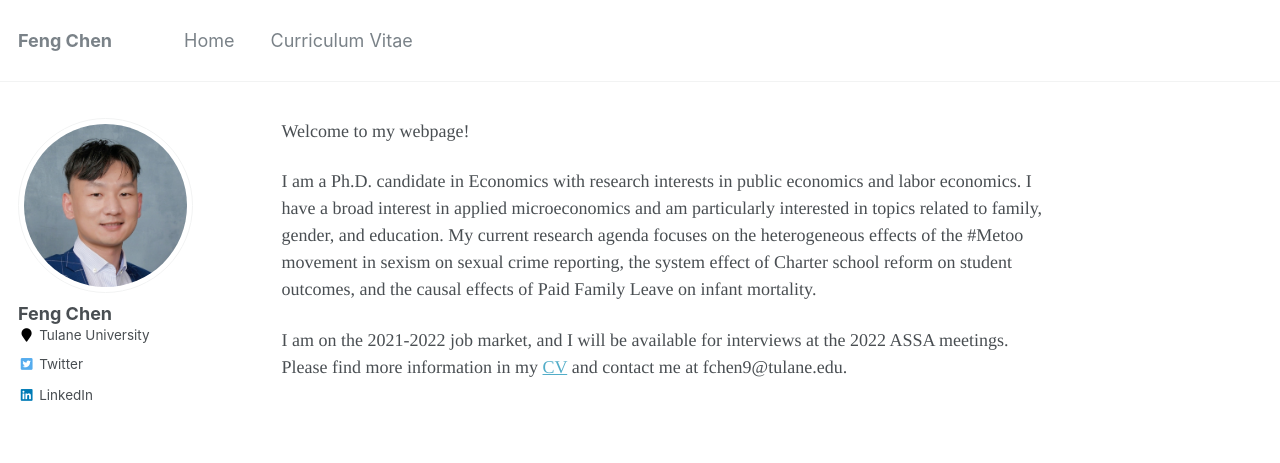
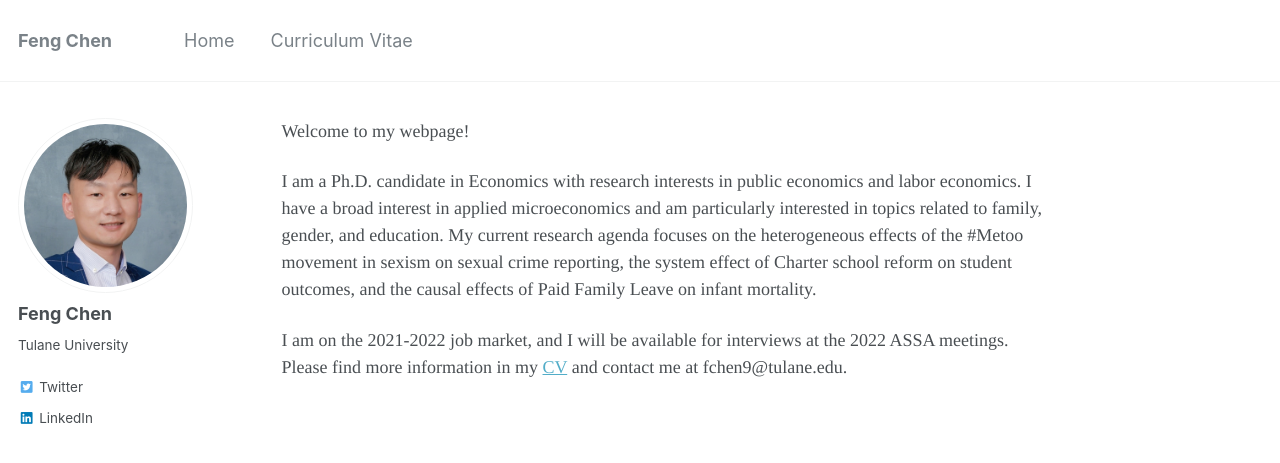
Before and after one commit to fengchen22/fengchen22.github.io, a Jekyll site: the page built from _pages/about.md, in a window 1280 px wide. Shown: the top 463 px of the page. Built offline with Jekyll 4.4.1, drawn with Linux system fonts in a browser that asks for light colours.

```diff
--- a/_config.yml
+++ b/_config.yml
@@ -82,8 +82,8 @@ analytics:
 author:
   name             : "Feng Chen"
   avatar           : "b4.jpg"
-  bio              :
-  location         : "Tulane University"
+  bio              : "Tulane University"
+  location         :
   employer         :
   pubmed           :
   googlescholar    :
```
